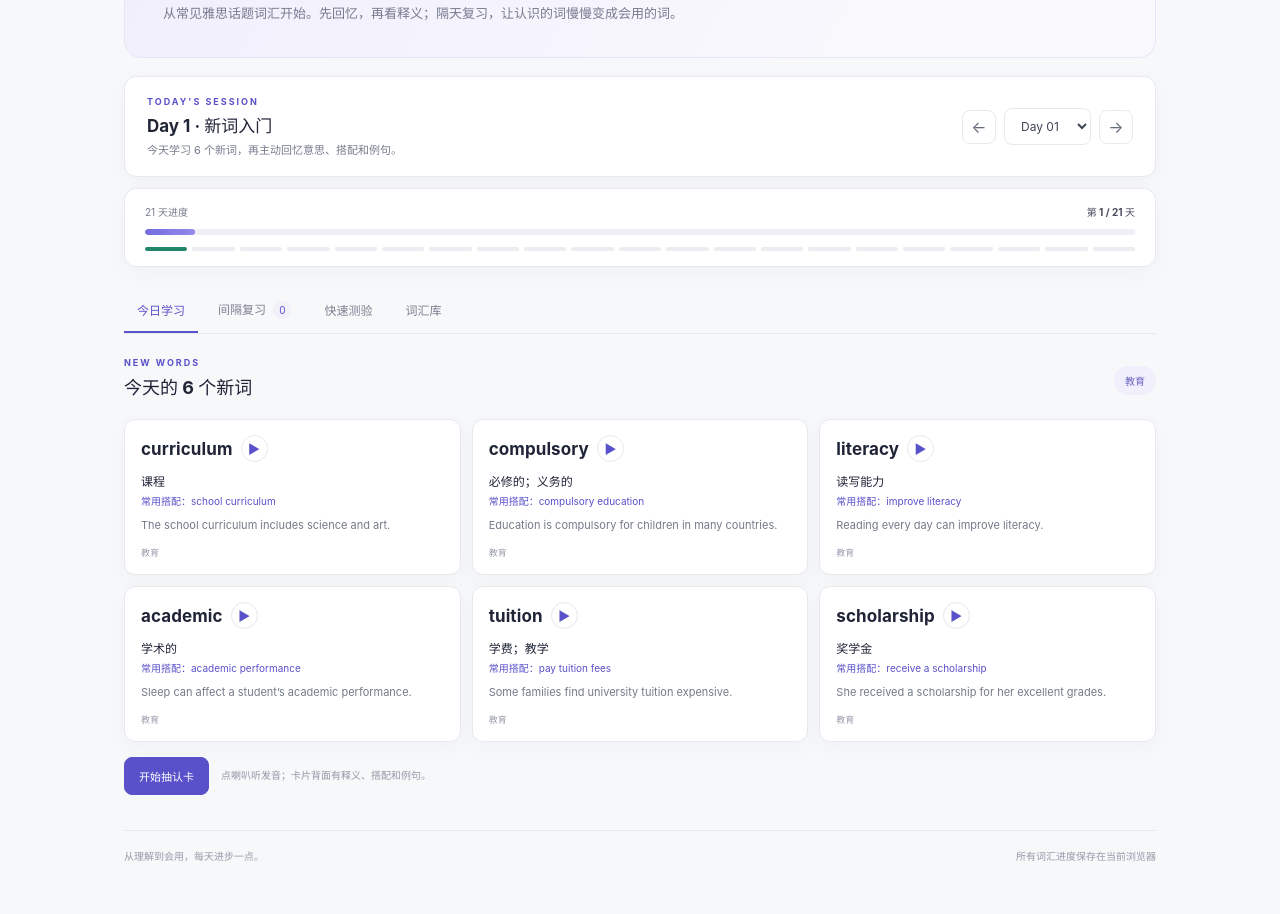
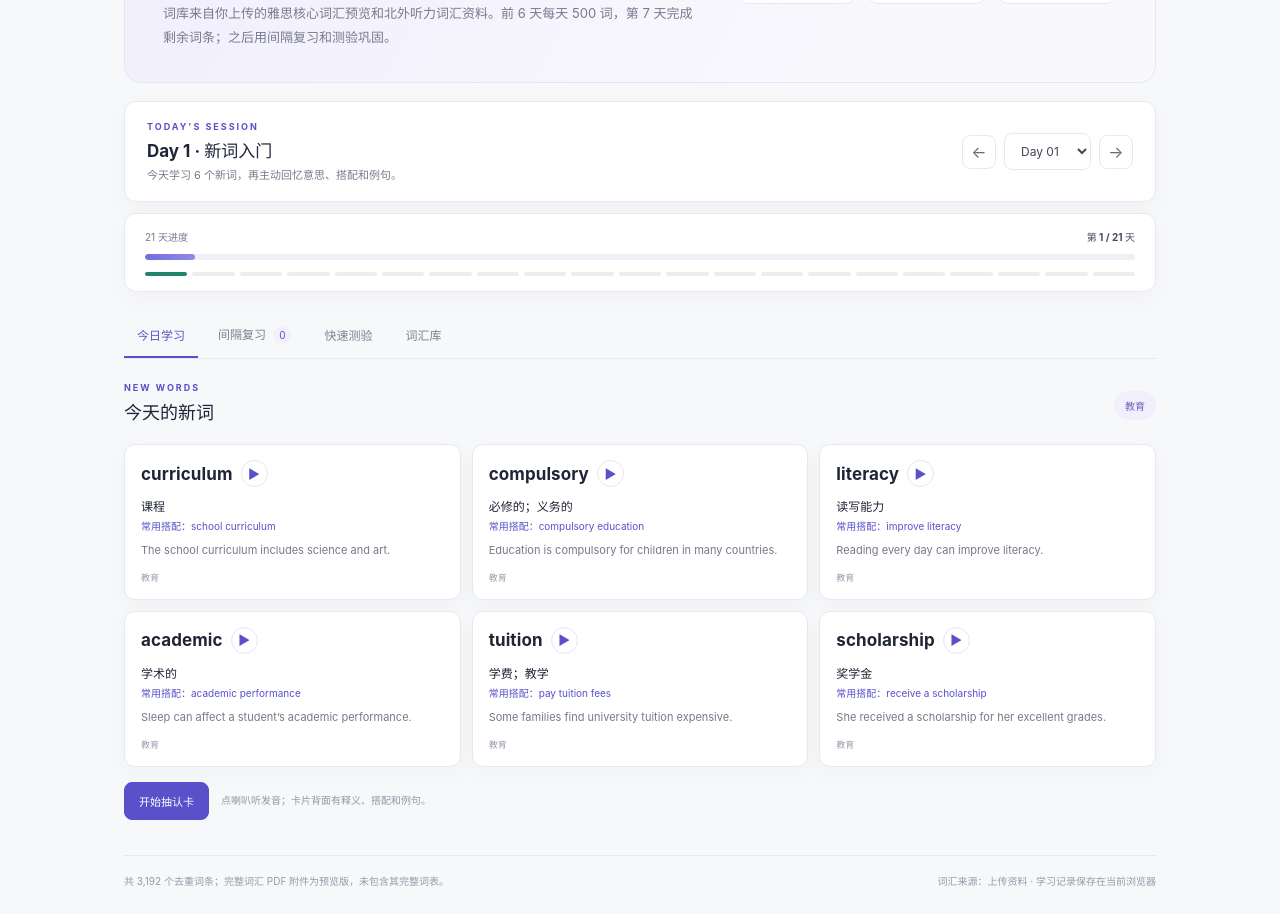
Before and after one commit to 9527131asd-tech/ielts-21-day-sprint, a plain HTML site: page vocab.html in a window 1280 px wide. Shown: the part 270-1184 px from the top of the page. Before the commit the page ends 1159 px from the top, so only its background shows below. Drawn offline with Linux system fonts and the light colour scheme.

Commit message:
Import IELTS vocabulary and set 500 daily target

```diff
--- a/vocab.html
+++ b/vocab.html
@@ -18,7 +18,7 @@
 
     <main>
       <section class="hero">
-        <div><p class="eyebrow">21-DAY VOCABULARY SPRINT</p><h1>每天记 6 个，<br>把单词用进表达里。</h1><p class="hero-copy">从常见雅思话题词汇开始。先回忆，再看释义；隔天复习，让认识的词慢慢变成会用的词。</p></div>
+        <div><p class="eyebrow">21-DAY VOCABULARY SPRINT</p><h1>每天冲刺 500 词，<br>把单词用进表达里。</h1><p class="hero-copy">词库来自你上传的雅思核心词汇预览和北外听力词汇资料。前 6 天每天 500 词，第 7 天完成剩余词条；之后用间隔复习和测验巩固。</p></div>
         <div class="hero-stats"><div><strong id="learned-count">0</strong><span>已学词汇</span></div><div><strong id="due-count">0</strong><span>今日待复习</span></div><div><strong id="streak-count">0</strong><span>连续学习天数</span></div></div>
       </section>
 
@@ -37,7 +37,7 @@
       </div>
 
       <section id="learn-view" class="view active-view">
-        <div class="section-heading"><div><p class="eyebrow">NEW WORDS</p><h2>今天的 6 个新词</h2></div><span id="new-word-topic" class="topic-pill"></span></div>
+        <div class="section-heading"><div><p class="eyebrow">NEW WORDS</p><h2 id="new-words-heading">今天的新词</h2></div><span id="new-word-topic" class="topic-pill"></span></div>
         <div id="flashcard-area" class="flashcard-area"></div>
         <div id="word-grid" class="word-grid"></div>
         <div class="session-actions"><button id="start-cards" class="button primary">开始抽认卡</button><span id="learn-status" class="hint">点喇叭听发音；卡片背面有释义、搭配和例句。</span></div>
@@ -55,12 +55,13 @@
       </section>
 
       <section id="library-view" class="view" hidden>
-        <div class="section-heading"><div><p class="eyebrow">WORD BANK</p><h2>词汇库</h2><p><span id="library-count">120</span> 个常见话题词，支持搜索和筛选。</p></div></div>
+        <div class="section-heading"><div><p class="eyebrow">WORD BANK</p><h2>词汇库</h2><p>找到 <span id="library-count">0</span> 个词条；输入关键词搜索全部词库。</p></div></div>
         <div class="library-tools"><label class="search-box"><span aria-hidden="true">⌕</span><input id="word-search" type="search" placeholder="搜索英文、中文或话题" autocomplete="off"></label><label class="sr-only" for="topic-filter">筛选话题</label><select id="topic-filter"><option value="all">全部话题</option></select></div>
         <div id="library-list" class="library-list"></div>
+        <div class="load-more-wrap"><button id="library-more" class="button" hidden>加载更多词条</button></div>
       </section>
 
-      <footer class="footer"><span>从理解到会用，每天进步一点。</span><span>所有词汇进度保存在当前浏览器</span></footer>
+      <footer class="footer"><span>共 3,192 个去重词条；完整词汇 PDF 附件为预览版，未包含其完整词表。</span><span>词汇来源：上传资料 · 学习记录保存在当前浏览器</span></footer>
     </main>
   </div>
   <div id="toast" class="toast" role="status" aria-live="polite"></div>
```
